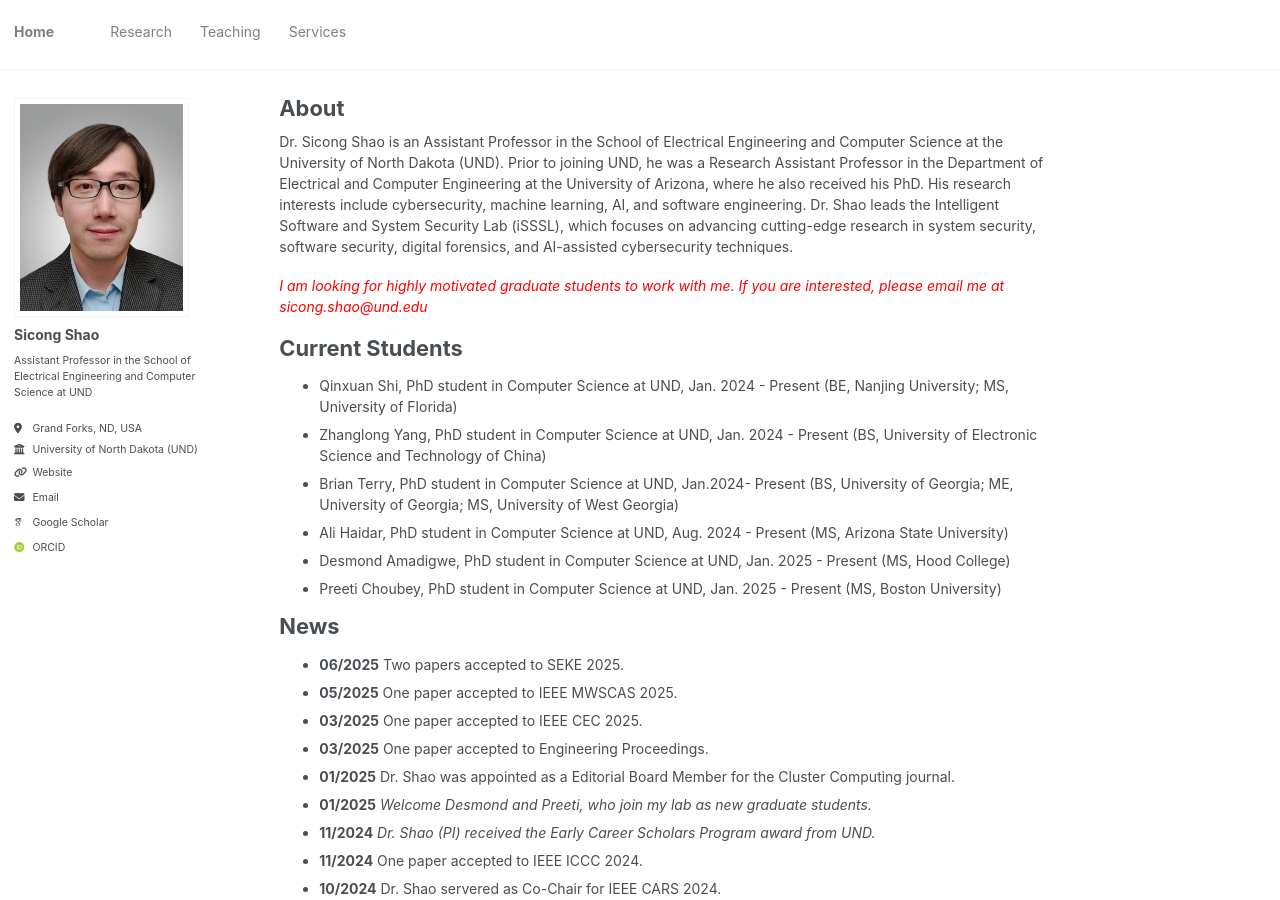
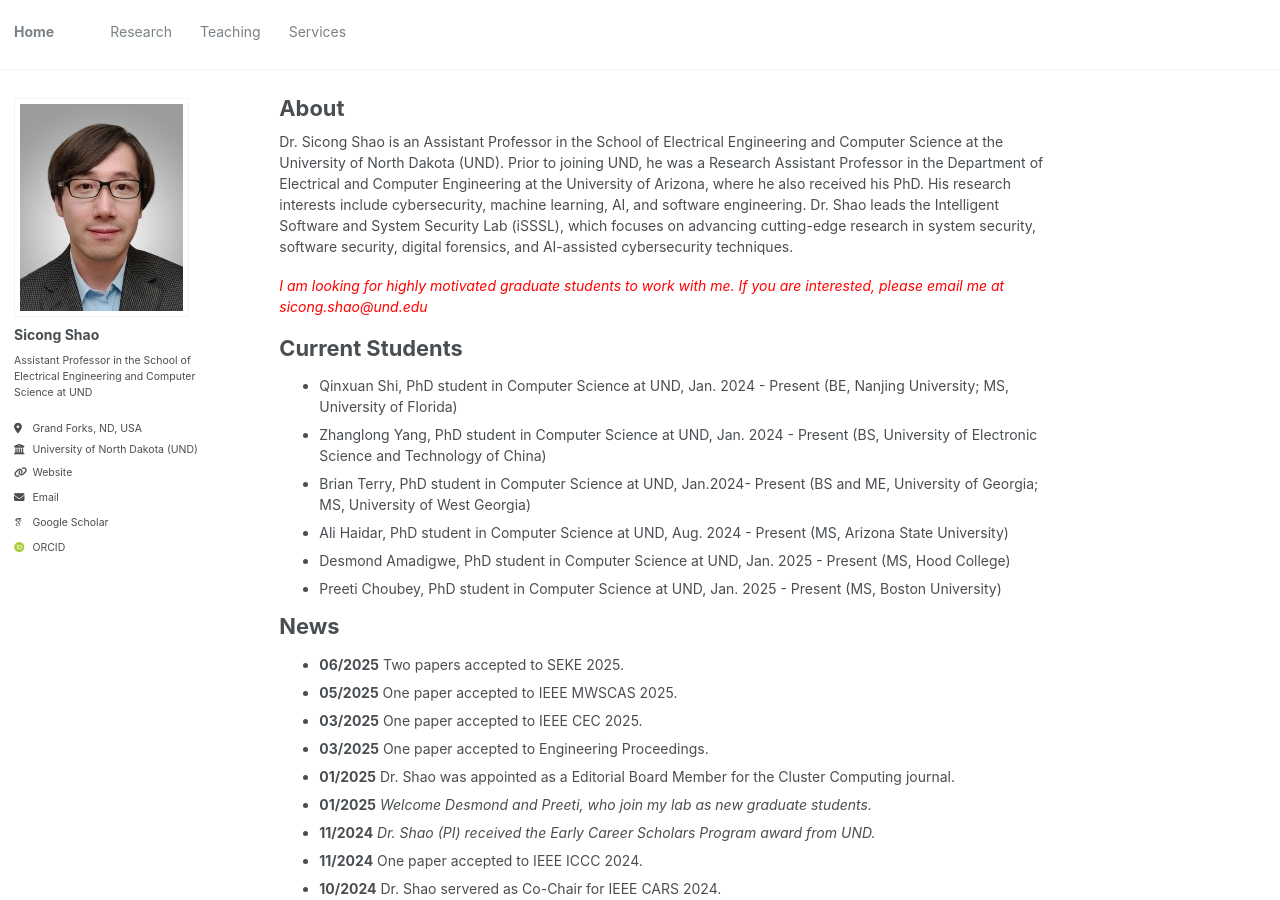
Before and after one commit to sicongshao/sicongshao.github.io, a Jekyll site: the page built from _pages/about.md, in a window 1280 px wide and 900 px high. Built offline with Jekyll 4.4.1, drawn with Linux system fonts in a browser that asks for light colours; some web fonts are replaced.

Commit message:
first commit

```diff
--- a/_pages/about.md
+++ b/_pages/about.md
@@ -20,7 +20,7 @@ Current Students
 ======
 * Qinxuan Shi, PhD student in Computer Science at UND, Jan. 2024 - Present (BE, Nanjing University; MS, University of Florida)
 * Zhanglong Yang, PhD student in Computer Science at UND, Jan. 2024 - Present (BS, University of Electronic Science and Technology of China)
-* Brian Terry, PhD student in Computer Science at UND, Jan.2024- Present (BS, University of Georgia; ME, University of Georgia; MS, University of West Georgia)
+* Brian Terry, PhD student in Computer Science at UND, Jan.2024- Present (BS and ME, University of Georgia; MS, University of West Georgia)
 * Ali Haidar, PhD student in Computer Science at UND, Aug. 2024 - Present (MS, Arizona State University)
 * Desmond Amadigwe, PhD student in Computer Science at UND, Jan. 2025 - Present (MS, Hood College)
 * Preeti Choubey, PhD student in Computer Science at UND, Jan. 2025 - Present (MS, Boston University)
```
